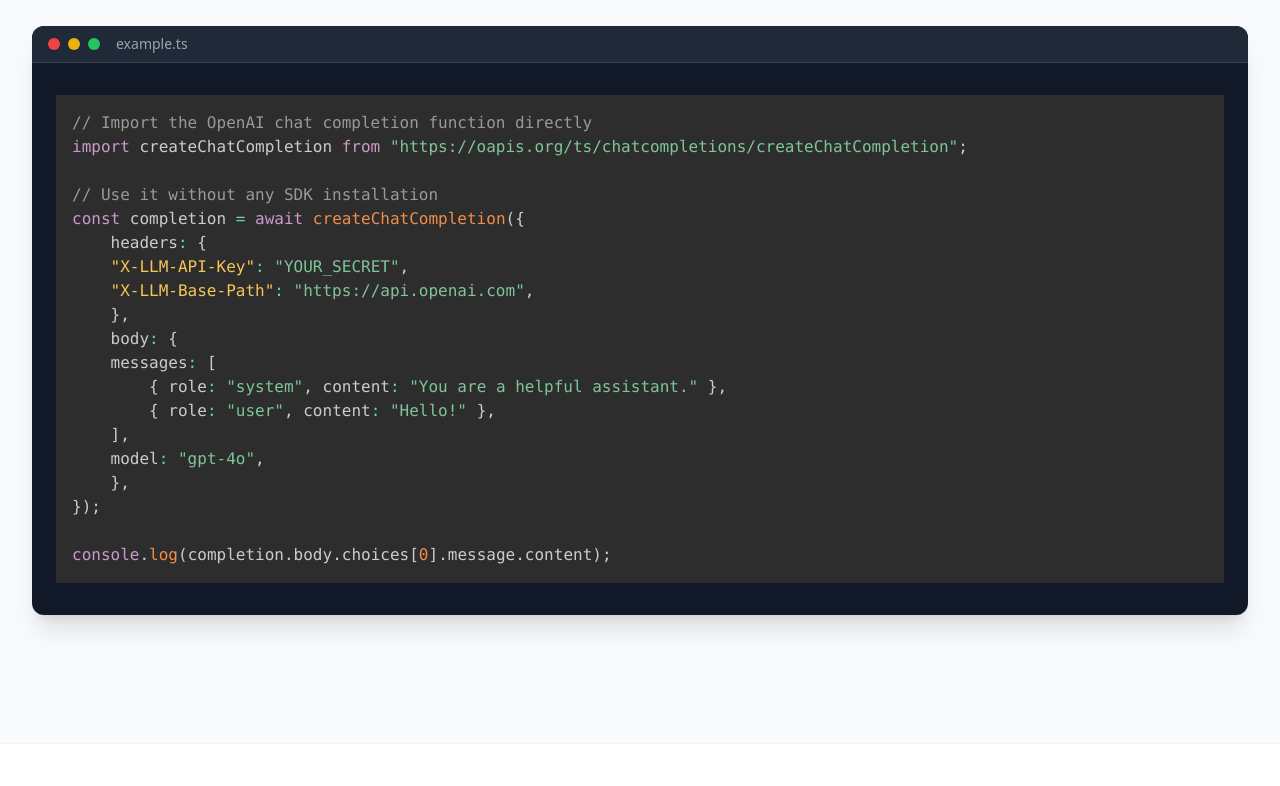
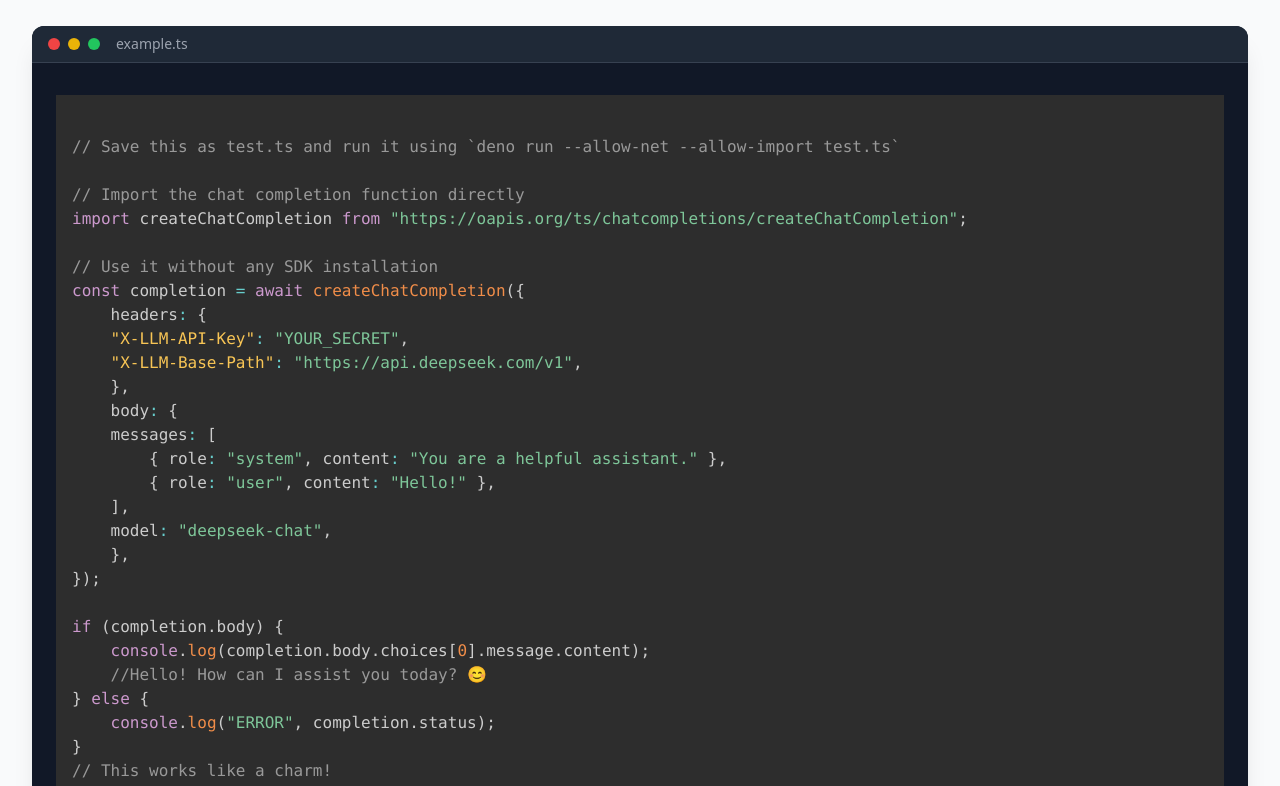
Before and after one commit to janwilmake/oapis, a website: page index.html in a window 1280 px wide. Shown: the part 1090-1876 px from the top of the page. Drawn offline with nearby package versions, Linux system fonts and the light colour scheme.

Commit message:
improvements

```diff
--- a/index.html
+++ b/index.html
@@ -141,25 +141,34 @@
                     <span class="ml-4 text-gray-400 text-sm">example.ts</span>
                 </div>
                 <div class="p-6">
-                    <pre class="language-typescript"><code>// Import the OpenAI chat completion function directly
+                    <pre class="language-typescript"><code>
+// Save this as test.ts and run it using `deno run --allow-net --allow-import test.ts`
+
+// Import the chat completion function directly
 import createChatCompletion from "https://oapis.org/ts/chatcompletions/createChatCompletion";
 
 // Use it without any SDK installation
 const completion = await createChatCompletion({
     headers: {
     "X-LLM-API-Key": "YOUR_SECRET",
-    "X-LLM-Base-Path": "https://api.openai.com",
+    "X-LLM-Base-Path": "https://api.deepseek.com/v1",
     },
     body: {
     messages: [
         { role: "system", content: "You are a helpful assistant." },
         { role: "user", content: "Hello!" },
     ],
-    model: "gpt-4o",
+    model: "deepseek-chat",
     },
 });
 
-console.log(completion.body.choices[0].message.content);
+if (completion.body) {
+    console.log(completion.body.choices[0].message.content);
+    //Hello! How can I assist you today? 😊
+} else {
+    console.log("ERROR", completion.status);
+}
+// This works like a charm!
 </code></pre>
                 </div>
             </div>
```
Also changed, not shown: README.md.
